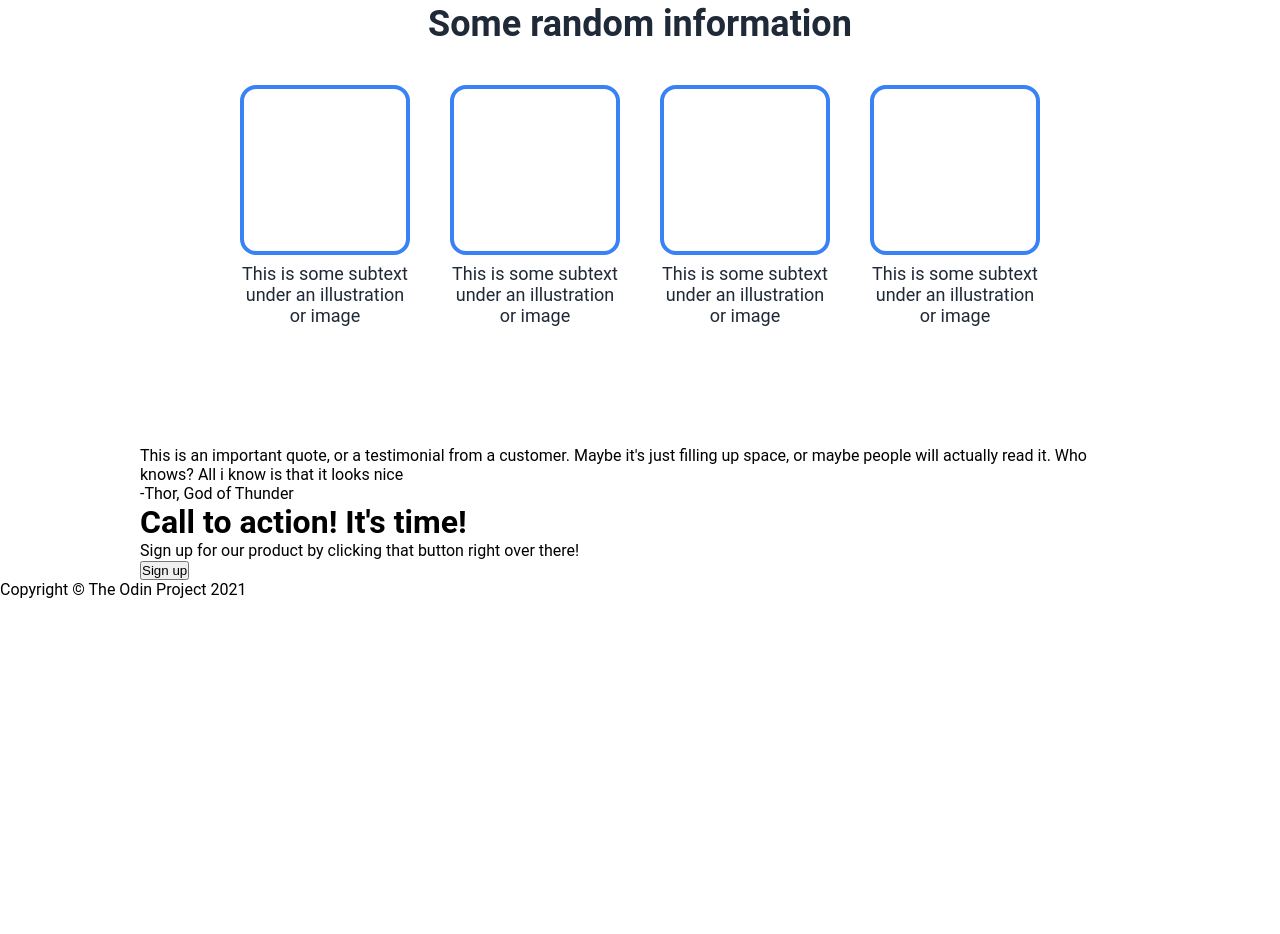
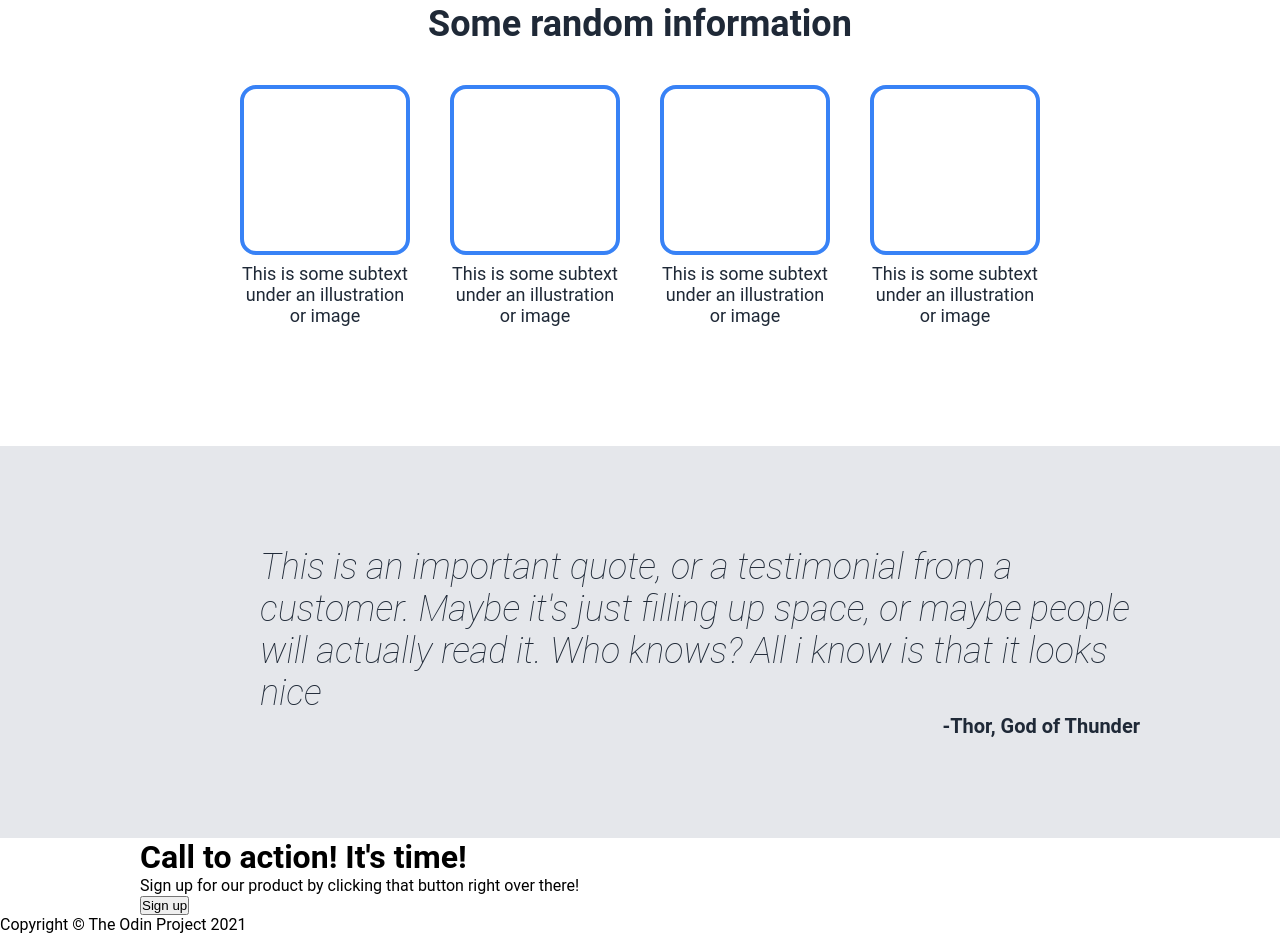
Before and after one commit to NicolasJerez/landing-page-odin, a plain HTML site: page index.html in a window 1280 px wide. Shown: the part 585-1519 px from the top of the page. Before the commit the page ends 1184 px from the top, so only its background shows below. Drawn offline with Linux system fonts and the light colour scheme.

Commit message:
se agregan estilos a la seccion quote

```diff
--- a/index.html
+++ b/index.html
@@ -53,7 +53,7 @@
     </div>
     <div class="quote">
         <div class="content">
-            <p class="quote">
+            <p class="text">
                 This is an important quote, or a testimonial from a customer. Maybe it's just filling up space, or maybe people will actually read it. Who knows? All i know is that it looks nice
             </p>
             <p class="author">
--- a/styles.css
+++ b/styles.css
@@ -121,3 +121,22 @@ img {
     color: #1F2937;
     text-align: center;
 }
+
+.quote {
+    background-color: #E5E7EB;
+    color: #1F2937;
+    padding: 100px 0;
+}
+
+.quote .text {
+    font-size: 36px;
+    font-style: italic;
+    font-weight: lighter;
+    margin-left: 120px;
+}
+
+.quote .author{
+    text-align: end;
+    font-weight: bold;
+    font-size: 20px;
+}
```
